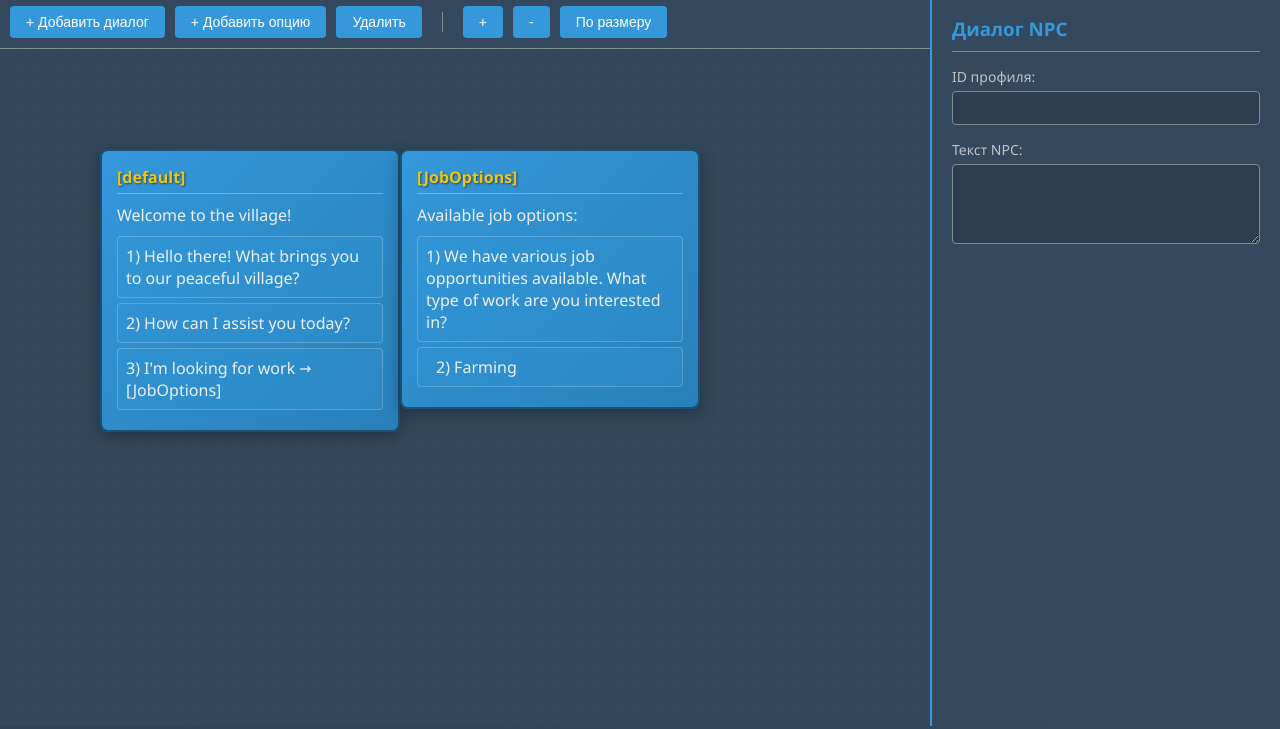
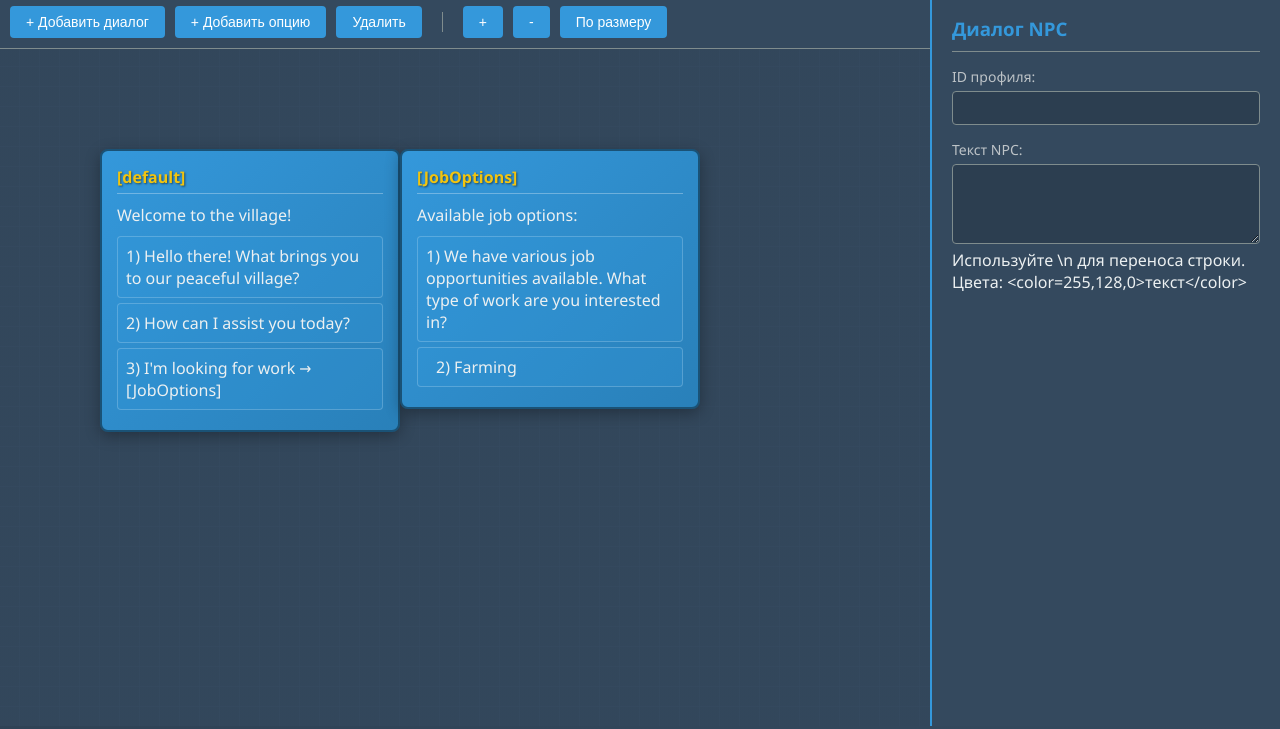
Before and after one commit to EnotinMax/kgmarketplace, a plain HTML site: page index.html in a window 1280 px wide. Shown: the part 71-800 px from the top of the page. Drawn offline with Linux system fonts and the light colour scheme.

Commit message:
Update index.html

```diff
--- a/index.html
+++ b/index.html
@@ -53,6 +53,7 @@
                 <div class="form-group">
                     <label>Текст NPC:</label>
                     <textarea id="nodeText" class="form-control" rows="3"></textarea>
+                    <div class="help-text">Используйте \n для переноса строки. Цвета: &lt;color=255,128,0&gt;текст&lt;/color&gt;</div>
                 </div>
             </div>
 
```
